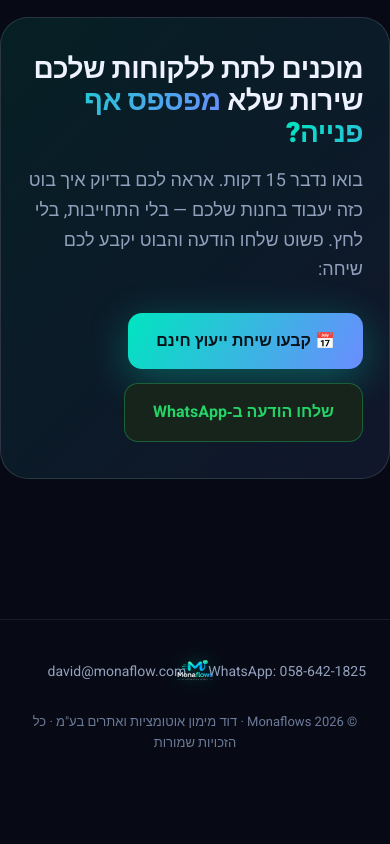
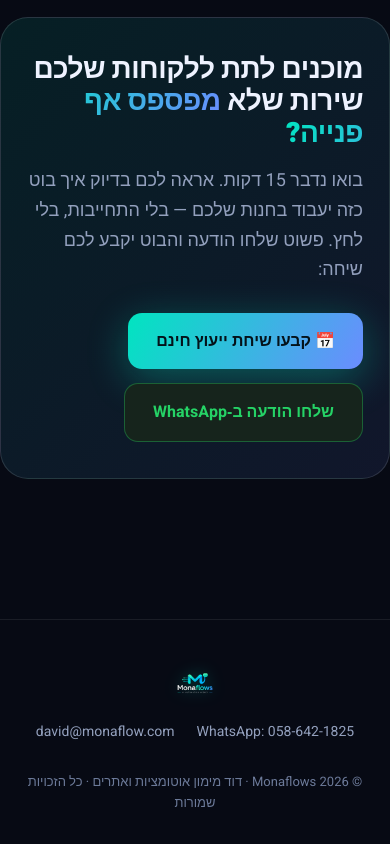
Before and after one commit to davidmim0991-source/david-mimun-website, a plain HTML site: page index.html in a window 390 px wide. Shown: the part 6293-7137 px from the top of the page. Before the commit the page ends 7077 px from the top, so only its background shows below. Drawn offline with Linux system fonts and the light colour scheme; no server answers.

Commit message:
footer: remove בע״מ, fix mobile layout (stack vertically)

```diff
--- a/index.html
+++ b/index.html
@@ -43,7 +43,8 @@
   /* nav */
   header{position:sticky;top:0;z-index:40;backdrop-filter:blur(12px);background:rgba(7,10,20,.72);border-bottom:1px solid var(--line)}
   nav{display:flex;align-items:center;justify-content:space-between;padding:16px 0;position:relative}
-  .brand{display:flex;align-items:center;gap:12px;font-weight:800;font-size:17px;position:absolute;left:50%;transform:translateX(-50%)}
+  .brand{display:flex;align-items:center;gap:12px;font-weight:800;font-size:17px}
+  nav .brand{position:absolute;left:50%;transform:translateX(-50%)}
   .logo{width:48px;height:48px;flex-shrink:0;filter:drop-shadow(0 0 8px rgba(0,229,192,.35))}
   .navlinks{display:flex;gap:26px;color:var(--muted);font-weight:500;font-size:15px}
   .navlinks a:hover{color:var(--fg)}
@@ -207,6 +208,8 @@
     .chat-overlay{padding:0}
     .chat-overlay #demoBox{width:100%;max-width:100%;height:100%;max-height:100%;border-radius:0}
     .chat-overlay .close-overlay{top:8px;left:8px;width:36px;height:36px;font-size:18px;z-index:10}
+    .foot{flex-direction:column;justify-content:center;text-align:center;gap:12px}
+    .foot .contact{justify-content:center}
   }
   .wa-float{position:fixed;bottom:26px;left:26px;width:60px;height:60px;border-radius:50%;background:var(--wa);display:grid;place-items:center;box-shadow:0 8px 30px rgba(37,211,102,.5);z-index:50;cursor:pointer;transition:transform .15s}
   .wa-float:hover{transform:scale(1.08)}
@@ -422,7 +425,7 @@
         <a href="mailto:david@monaflow.com">david@monaflow.com</a>
       </div>
     </div>
-    <div class="copyright">© 2026 Monaflows · דוד מימון אוטומציות ואתרים בע"מ · כל הזכויות שמורות</div>
+    <div class="copyright">© 2026 Monaflows · דוד מימון אוטומציות ואתרים · כל הזכויות שמורות</div>
   </div>
 </footer>
 
```
